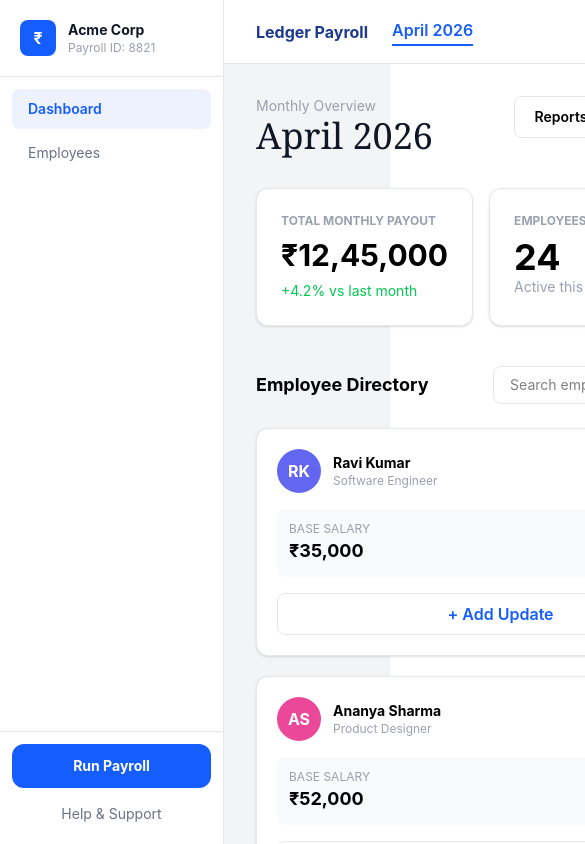
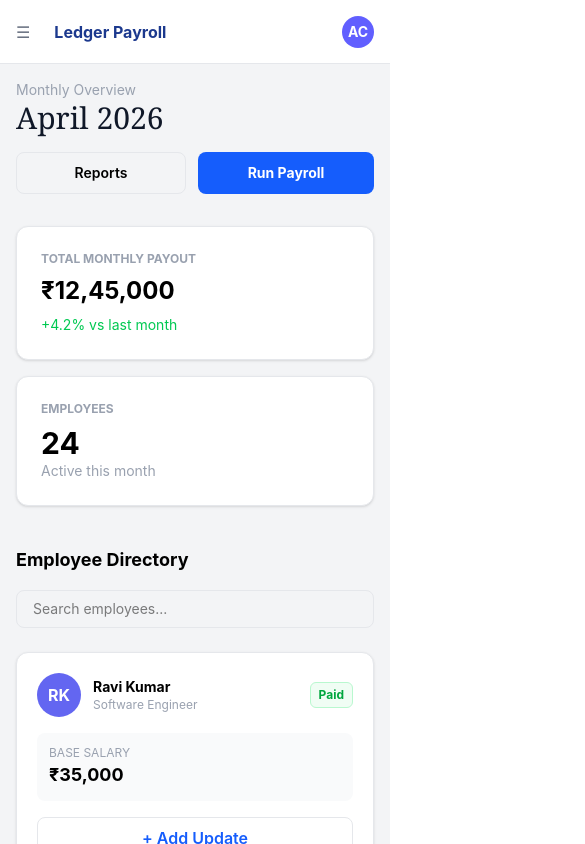
Before and after one commit to codinggita/paySphere, a React (Vite) app in the folder frontend/: page /dashboard in a window 390 px wide. Shown: the top 844 px of the page, 585 px wide, since content can reach past the window. Built offline with nearby package versions, Linux system fonts and the light colour scheme.

Commit message:
Made Dashboard More Responsive

```diff
--- a/frontend/src/pages/Dashboard.jsx
+++ b/frontend/src/pages/Dashboard.jsx
@@ -2,53 +2,53 @@ import { useState } from "react";
 
 // --- Dashboard Component ---
 const DashboardOverview = ({ search, setSearch, filtered, getInitials }) => (
-  <main className="p-8">
+  <main className="p-4 sm:p-8">
     {/* Title */}
-    <div className="flex justify-between items-start mb-8">
+    <div className="flex flex-col sm:flex-row justify-between items-start mb-8 gap-4">
       <div>
         <p className="text-sm text-gray-400">Monthly Overview</p>
-        <h1 className="text-4xl font-serif text-gray-900">April 2026</h1>
+        <h1 className="text-3xl sm:text-4xl font-serif text-gray-900">April 2026</h1>
       </div>
 
-      <div className="flex gap-3">
-        <button className="px-5 py-2.5 border border-gray-200 rounded-lg text-sm font-semibold hover:shadow">
+      <div className="flex gap-3 w-full sm:w-auto">
+        <button className="flex-1 sm:flex-none px-5 py-2.5 border border-gray-200 rounded-lg text-sm font-semibold hover:shadow">
           Reports
         </button>
 
-        <button className="px-6 py-2.5 bg-blue-600 hover:bg-blue-700 text-white rounded-lg text-sm font-bold">
+        <button className="flex-1 sm:flex-none px-6 py-2.5 bg-blue-600 hover:bg-blue-700 text-white rounded-lg text-sm font-bold">
           Run Payroll
         </button>
       </div>
     </div>
 
     {/* Stats */}
-    <div className="flex gap-4 mb-10">
+    <div className="flex flex-col sm:flex-row gap-4 mb-10">
       <div className="flex-1 bg-white p-6 rounded-xl border border-gray-200 shadow-sm">
         <p className="text-xs uppercase text-gray-400 font-bold mb-2">
           Total Monthly Payout
         </p>
-        <h2 className="text-3xl font-bold">₹12,45,000</h2>
+        <h2 className="text-2xl sm:text-3xl font-bold">₹12,45,000</h2>
         <p className="text-green-500 text-sm mt-2">+4.2% vs last month</p>
       </div>
 
-      <div className="w-64 bg-white p-6 rounded-xl border border-gray-200 shadow-sm">
+      <div className="w-full sm:w-64 bg-white p-6 rounded-xl border border-gray-200 shadow-sm">
         <p className="text-xs uppercase text-gray-400 font-bold mb-2">
           Employees
         </p>
-        <h2 className="text-4xl font-bold">24</h2>
+        <h2 className="text-3xl sm:text-4xl font-bold">24</h2>
         <p className="text-gray-400 text-sm">Active this month</p>
       </div>
     </div>
 
     {/* Search */}
-    <div className="flex justify-between items-center mb-6">
+    <div className="flex flex-col sm:flex-row justify-between items-start sm:items-center mb-6 gap-4">
       <h2 className="text-lg font-bold">Employee Directory</h2>
 
       <input
         value={search}
         onChange={(e) => setSearch(e.target.value)}
         placeholder="Search employees..."
-        className="px-4 py-2 border border-gray-200 rounded-lg text-sm focus:border-blue-500 outline-none"
+        className="w-full sm:w-auto px-4 py-2 border border-gray-200 rounded-lg text-sm focus:border-blue-500 outline-none"
       />
     </div>
 
@@ -103,7 +103,7 @@ const DashboardOverview = ({ search, setSearch, filtered, getInitials }) => (
       })}
 
       {/* Add Card */}
-      <div className="border-2 border-dashed border-gray-300 rounded-xl flex items-center justify-center min-h-[180px] hover:border-blue-500 hover:bg-indigo-50 cursor-pointer">
+      <div className="border-2 border-dashed border-gray-300 rounded-xl flex items-center justify-center min-h-45 hover:border-blue-500 hover:bg-indigo-50 cursor-pointer">
         <p className="text-gray-400 font-semibold">+ Add Employee</p>
       </div>
     </div>
@@ -126,7 +126,7 @@ const EmployeeManagement = () => {
     name.split(" ").map(w => w[0]).join("").slice(0, 2).toUpperCase();
 
   return (
-    <main className="p-8">
+    <main className="p-4 sm:p-8">
       {/* Summary */}
       <div className="bg-white rounded-2xl p-8 border border-gray-200 shadow-sm flex flex-col md:flex-row justify-between items-center mb-8 gap-6">
         <div>
@@ -136,7 +136,7 @@ const EmployeeManagement = () => {
 
           <p className="text-sm text-gray-400 mb-1">April 2026 Final Summary</p>
 
-          <h1 className="text-4xl font-serif text-gray-900 mb-2">
+          <h1 className="text-3xl sm:text-4xl font-serif text-gray-900 mb-2">
             ₹{totalNet.toLocaleString("en-IN")}
           </h1>
 
@@ -145,12 +145,12 @@ const EmployeeManagement = () => {
           </p>
         </div>
 
-        <div className="flex gap-3">
-          <button className="px-5 py-3 border border-gray-200 rounded-xl font-semibold text-gray-700 hover:shadow">
+        <div className="flex gap-3 w-full sm:w-auto">
+          <button className="flex-1 sm:flex-none px-5 py-3 border border-gray-200 rounded-xl font-semibold text-gray-700 hover:shadow">
             Edit Updates
           </button>
 
-          <button className="px-6 py-3 bg-blue-600 hover:bg-blue-700 text-white rounded-xl font-bold">
+          <button className="flex-1 sm:flex-none px-6 py-3 bg-blue-600 hover:bg-blue-700 text-white rounded-xl font-bold">
             Finish & Pay
           </button>
         </div>
@@ -218,7 +218,7 @@ const EmployeeManagement = () => {
         })}
 
         {/* View More */}
-        <div className="border-2 border-dashed border-gray-300 rounded-xl flex items-center justify-center min-h-[200px] hover:border-blue-500 hover:bg-indigo-50 cursor-pointer">
+        <div className="border-2 border-dashed border-gray-300 rounded-xl flex items-center justify-center min-h-50 hover:border-blue-500 hover:bg-indigo-50 cursor-pointer">
           <p className="text-gray-400 font-semibold">
             + View more employees
           </p>
@@ -230,6 +230,7 @@ const EmployeeManagement = () => {
 
 export default function PaySphereDashboard() {
   const [activePage, setActivePage] = useState("Dashboard");
+  const [isSidebarOpen, setIsSidebarOpen] = useState(false);
   const [search, setSearch] = useState("");
 
   const employees = [
@@ -256,9 +257,18 @@ export default function PaySphereDashboard() {
   return (
     <div className="min-h-screen bg-gray-100 flex font-sans">
 
+      {/* Sidebar Backdrop */}
+      {isSidebarOpen && (
+        <div
+          className="fixed inset-0 bg-black/50 z-40 md:hidden"
+          onClick={() => setIsSidebarOpen(false)}
+        />
+      )}
+
       {/* Sidebar */}
-      <aside className="w-56 bg-white border-r border-gray-200 fixed inset-y-0 left-0 flex flex-col">
-        <div className="p-5 border-b border-gray-200 flex items-center gap-3">
+      <aside className={`w-56 bg-white border-r border-gray-200 fixed inset-y-0 left-0 flex flex-col z-50 transition-transform duration-300 transform ${isSidebarOpen ? "translate-x-0" : "-translate-x-full"} md:translate-x-0`}>
+        <div className="p-5 border-b border-gray-200 flex items-center justify-between">
+          <div className="flex items-center gap-3">
             <div className="w-9 h-9 bg-blue-600 rounded-lg flex items-center justify-center text-white font-bold">
               ₹
             </div>
@@ -267,12 +277,22 @@ export default function PaySphereDashboard() {
               <p className="text-xs text-gray-400">Payroll ID: 8821</p>
             </div>
           </div>
+          <button
+            className="md:hidden p-2 text-gray-400 hover:text-gray-600"
+            onClick={() => setIsSidebarOpen(false)}
+          >
+            ✕
+          </button>
+        </div>
 
         <nav className="flex-1 p-3 space-y-1">
           {["Dashboard", "Employees"].map((item) => (
             <button
               key={item}
-              onClick={() => setActivePage(item)}
+              onClick={() => {
+                setActivePage(item);
+                setIsSidebarOpen(false);
+              }}
               className={`w-full flex items-center gap-2 px-4 py-2.5 rounded-lg text-sm transition ${
                 activePage === item
                   ? "bg-indigo-50 text-blue-600 font-semibold"
@@ -296,13 +316,19 @@ export default function PaySphereDashboard() {
       </aside>
 
       {/* Main */}
-      <div className="ml-56 flex-1 flex flex-col">
+      <div className="flex-1 flex flex-col md:ml-56 transition-all duration-300">
 
         {/* Topbar */}
-        <header className="h-16 bg-white border-b border-gray-200 px-8 flex items-center justify-between sticky top-0 z-10">
-          <div className="flex items-center gap-6">
-            <span className="font-bold text-blue-900">Ledger Payroll</span>
-            <button className="text-blue-600 font-semibold border-b-2 border-blue-600 pb-0.5">
+        <header className="h-16 bg-white border-b border-gray-200 px-4 sm:px-8 flex items-center justify-between sticky top-0 z-30">
+          <div className="flex items-center gap-4 sm:gap-6">
+            <button
+              className="md:hidden p-2 -ml-2 text-gray-500 hover:text-gray-700"
+              onClick={() => setIsSidebarOpen(true)}
+            >
+              ☰
+            </button>
+            <span className="font-bold text-blue-900 truncate">Ledger Payroll</span>
+            <button className="hidden sm:block text-blue-600 font-semibold border-b-2 border-blue-600 pb-0.5 whitespace-nowrap">
               April 2026
             </button>
           </div>
```
Lines whose indentation alone changed are shown as unchanged.
